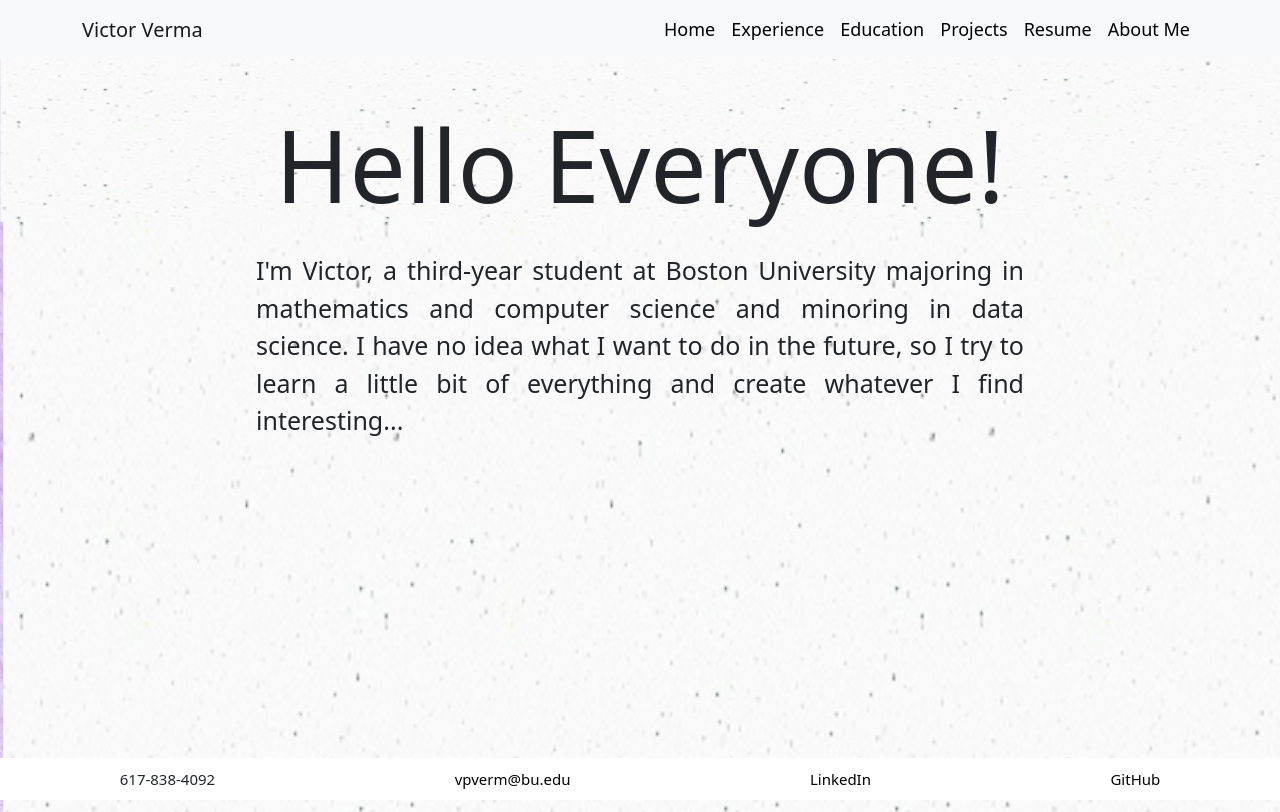
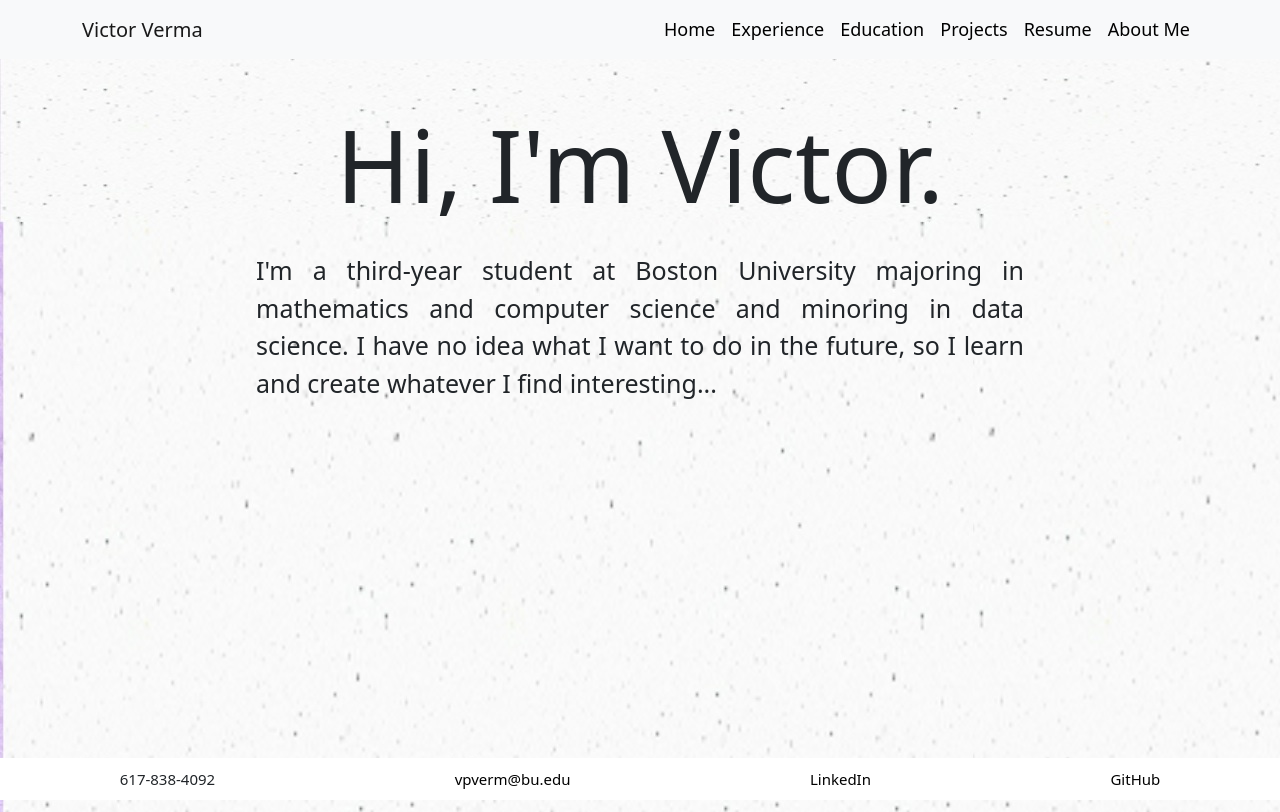
Before and after one commit to victorverma3/Portfolio, a React (Vite) app: page / in a window 1280 px wide. Built offline with nearby package versions, Linux system fonts and the light colour scheme.

Commit message:
updated home lead

```diff
--- a/src/pages/home/Home.tsx
+++ b/src/pages/home/Home.tsx
@@ -6,12 +6,12 @@ const Home = () => {
   return (
     <>
       <div className="homeContent">
-        <h1 className="homeTitle">Hello Everyone!</h1>
+        <h1 className="homeTitle">Hi, I'm Victor.</h1>
         <p className="homeLead">
-          I'm Victor, a third-year student at Boston University majoring in
-          mathematics and computer science and minoring in data science. I have
-          no idea what I want to do in the future, so I try to learn a little
-          bit of everything and create whatever I find interesting...
+          I'm a third-year student at Boston University majoring in mathematics
+          and computer science and minoring in data science. I have no idea what
+          I want to do in the future, so I learn and create whatever I find
+          interesting...
         </p>
       </div>
       <div className="bottom">
```
